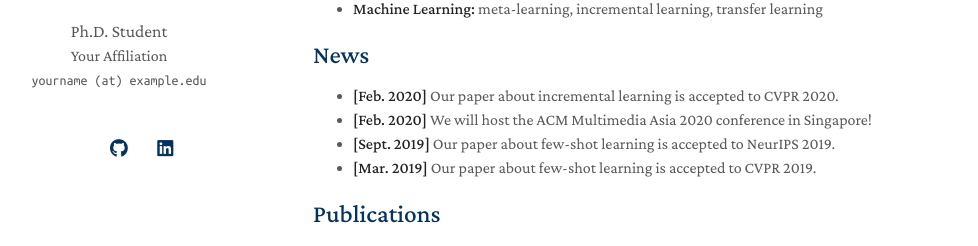
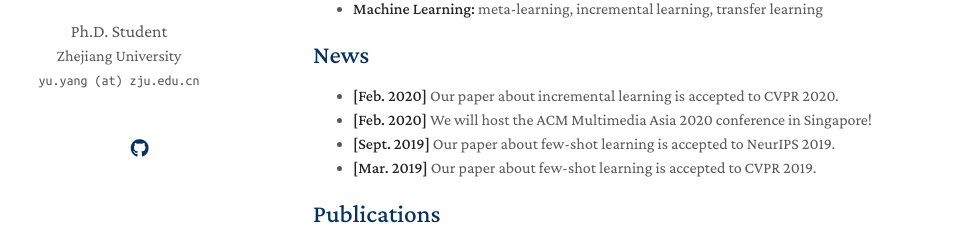
Before and after one commit to yuyang-cloud/yuyang-cloud.github.io, a Jekyll site: the page built from index.md, in a window 1280 px wide and 1216 px high. Shown: the part 222-468 px from the top of the window, without its empty margins (157-1135 px from the left). Built offline with Jekyll 4.4.1, drawn with Linux system fonts in a browser that asks for light colours; a style sheet for code colours, icons or effects is not loaded; our own code applies the rules of GitHub Pages for plain Markdown files; some of the changed lines change nothing that is shown.

Commit message:
update _config.yml

```diff
--- a/_config.yml
+++ b/_config.yml
@@ -1,8 +1,8 @@
 # Basic Information
-title: Your Name
+title: Yu Yang
 position: Ph.D. Student
-affiliation: Your Affiliation
-email: yourname (at) example.edu
+affiliation: Zhejiang University
+email: yu.yang (at) zju.edu.cn
 
 # Search Engine Optimization (SEO)
 # The following information is used to improve the website traffic from search engines, e.g., Google.
@@ -12,17 +12,17 @@
 
 # Links
 # If you don't need one of them, you may delete the corresponding line.
-google_scholar: https://scholar.google.com/
-cv_link: assets/files/curriculum_vitae.pdf
-github_link: https://github.com/
-linkedin: https://www.linkedin.com/
-twitter: https://twitter.com/
+google_scholar: https://scholar.google.com/citations?user=Ydsf5ZEAAAAJ
+# cv_link: assets/files/curriculum_vitae.pdf
+github_link: https://github.com/yuyang-cloud
+# linkedin: https://www.linkedin.com/
+# twitter: https://twitter.com/
 
 # Images (e.g., your profile picture and your website's favicon)
 # "favicon" and "favicon_dark" are used for the light and dark modes, respectively.
 avatar: ./assets/img/avatar.png
 favicon: ./assets/img/favicon.png
-favicon_dark: ./assets/img/favicon-dark.png
+favicon_dark: ./assets/img/favicon.png
 
 # Footnote
 # You may use the option to disable the footnote, "Powered by Jekyll and Minimal Light theme."
@@ -38,7 +38,7 @@
 
 # Google Analytics ID
 # Please remove this if you don't use Google Analytics
-google_analytics: UA-111540567-4
+# google_analytics: UA-111540567-4
 
 # Use this project as a remote theme for GitHub Pages
 # See the guide here: https://docs.github.com/en/pages/setting-up-a-github-pages-site-with-jekyll/adding-a-theme-to-your-github-pages-site-using-jekyll
@@ -51,7 +51,6 @@
   - README.md
   - README_zh_Hans.md
   - README_zh_Hant.md
-  - README_de.md
   - LICENSE
   - minimal-light.gemspec
   - html_source_file/
```
Also changed, not shown: README_de.md (deleted), assets/img/favicon-dark.png (deleted), assets/img/favicon.png, 1 other file.
